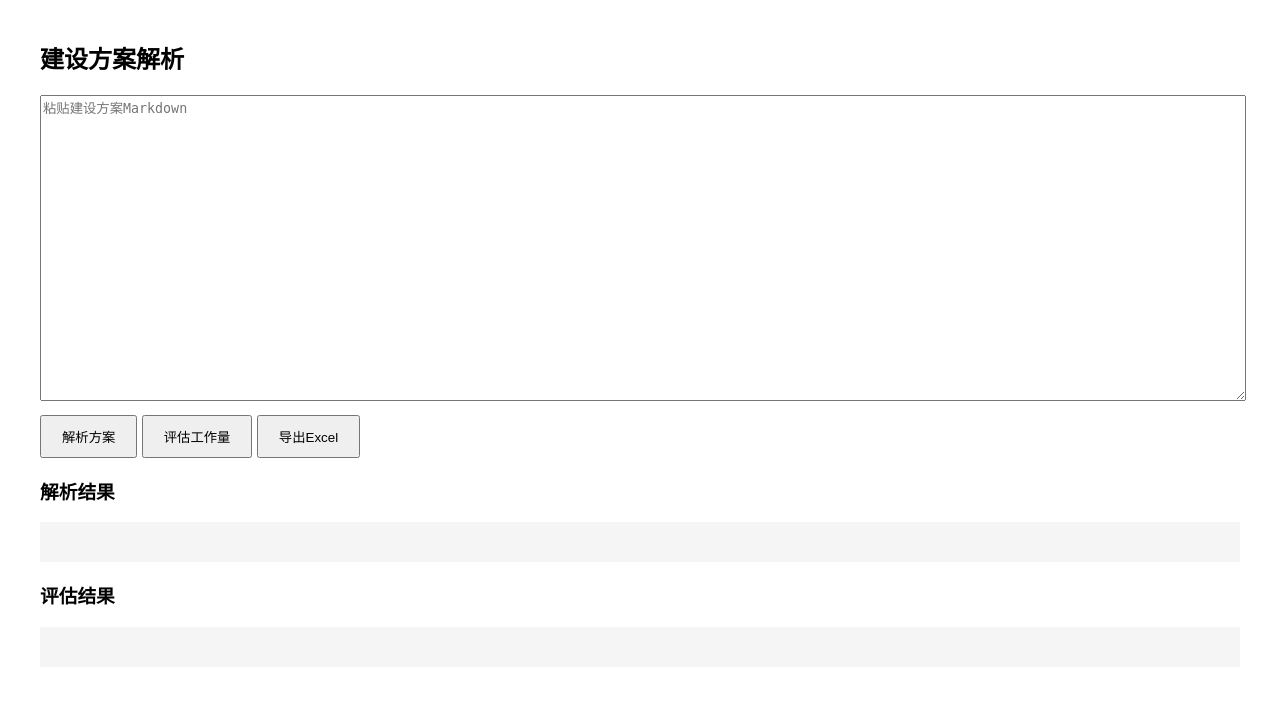
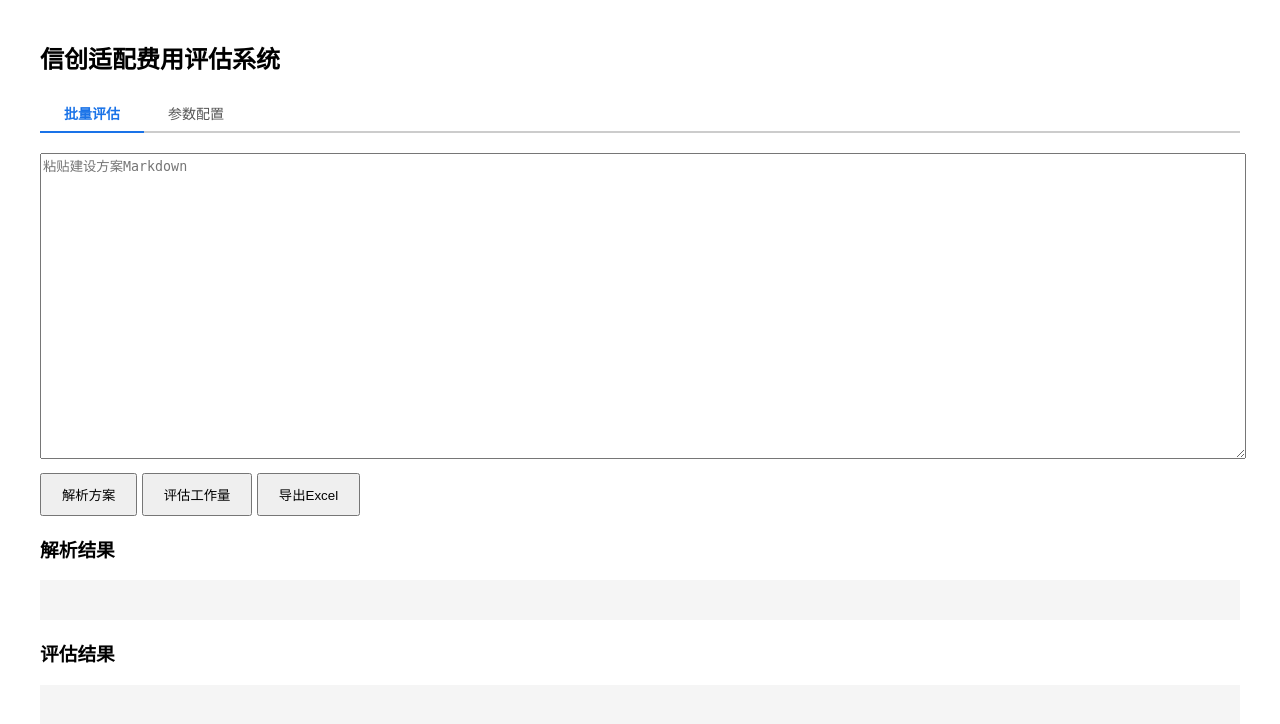
Before and after one commit to EienGS/evaluation-system, a Flask app: page / in a window 1280 px wide. Shown: the top 724 px of the page. Run offline with Flask 3, Linux system fonts and the light colour scheme.

Commit message:
refactor: update config UI and route to match 'config_params.json'
Align UI with 8 fields, update route to '/config', add 'switchTab', 'loadConfig', 'saveConfig' functions.

```diff
--- a/app.py
+++ b/app.py
@@ -42,7 +42,7 @@ def evaluate():
 
     return jsonify(result)
 
-@app.route("/api/config", methods=["GET"])
+@app.route("/config", methods=["GET"])
 def get_config():
     try:
         with open(CONFIG_PATH, "r", encoding="utf-8") as f:
@@ -52,7 +52,7 @@ def get_config():
         return jsonify({"error": str(e)}), 500
 
 
-@app.route("/api/config", methods=["POST"])
+@app.route("/config", methods=["POST"])
 def save_config():
     try:
         new_config = request.json
--- a/static/app.js
+++ b/static/app.js
@@ -1,69 +1,108 @@
-function parsePlan(){
+function switchTab(name) {
+    document.querySelectorAll(".tab-panel").forEach(p => p.classList.remove("active"))
+    document.querySelectorAll(".tab-btn").forEach(b => b.classList.remove("active"))
+    document.getElementById("tab-" + name).classList.add("active")
+    event.target.classList.add("active")
 
+    if (name === "config") {
+        loadConfig()
+    }
+}
+
+function loadConfig() {
+    fetch("/config")
+        .then(r => r.json())
+        .then(data => {
+            document.getElementById("module_factor").value = data.module_factor
+            document.getElementById("interface_factor").value = data.interface_factor
+            document.getElementById("table_factor").value = data.table_factor
+            document.getElementById("data_factor").value = data.data_factor
+            document.getElementById("user_factor").value = data.user_factor
+            document.getElementById("price_per_day").value = data.price_per_day
+            document.getElementById("management_rate").value = data.management_rate
+            document.getElementById("risk_rate").value = data.risk_rate
+        })
+        .catch(err => {
+            document.getElementById("configErrMsg").innerText = "加载配置失败：" + err.message
+        })
+}
+
+function saveConfig() {
+    document.getElementById("configMsg").innerText = ""
+    document.getElementById("configErrMsg").innerText = ""
+
+    const config = {
+        module_factor: parseFloat(document.getElementById("module_factor").value),
+        interface_factor: parseFloat(document.getElementById("interface_factor").value),
+        table_factor: parseFloat(document.getElementById("table_factor").value),
+        data_factor: parseFloat(document.getElementById("data_factor").value),
+        user_factor: parseFloat(document.getElementById("user_factor").value),
+        price_per_day: parseFloat(document.getElementById("price_per_day").value),
+        management_rate: parseFloat(document.getElementById("management_rate").value),
+        risk_rate: parseFloat(document.getElementById("risk_rate").value)
+    }
+
+    fetch("/config", {
+        method: "POST",
+        headers: { "Content-Type": "application/json" },
+        body: JSON.stringify(config)
+    })
+        .then(r => r.json())
+        .then(data => {
+            if (data.success) {
+                document.getElementById("configMsg").innerText = "配置已保存"
+            } else {
+                document.getElementById("configErrMsg").innerText = "保存失败：" + data.error
+            }
+        })
+        .catch(err => {
+            document.getElementById("configErrMsg").innerText = "保存失败：" + err.message
+        })
+}
+
+function parsePlan() {
     const md = document.getElementById("mdInput").value
 
-    fetch("/parse",{
-        method:"POST",
-        headers:{
-            "Content-Type":"application/json"
-        },
-        body:JSON.stringify({
-            md:md
+    fetch("/parse", {
+        method: "POST",
+        headers: { "Content-Type": "application/json" },
+        body: JSON.stringify({ md: md })
     })
+        .then(r => r.json())
+        .then(data => {
+            document.getElementById("result").innerText = data.result
         })
-    .then(r=>r.json())
-    .then(data=>{
-
-        document.getElementById("result").innerText = data.result
-
-    })
-
 }
 
-function evaluate(){
-
+function evaluate() {
     const jsonText = document.getElementById("result").innerText
 
-    fetch("/evaluate",{
-        method:"POST",
-        headers:{
-            "Content-Type":"application/json"
-        },
+    fetch("/evaluate", {
+        method: "POST",
+        headers: { "Content-Type": "application/json" },
         body: jsonText
     })
-    .then(r=>r.json())
-    .then(data=>{
-        console.log(data)
-
-        document.getElementById("evaluation").innerText =
-            JSON.stringify(data,null,2)
+        .then(r => r.json())
+        .then(data => {
+            document.getElementById("evaluation").innerText = JSON.stringify(data, null, 2)
         })
-
 }
 
-function exportExcel(){
-
+function exportExcel() {
     const evalText = document.getElementById("evaluation").innerText
 
-    fetch("/export_excel",{
-        method:"POST",
-        headers:{
-            "Content-Type":"application/json"
-        },
-        body:evalText
+    fetch("/export_excel", {
+        method: "POST",
+        headers: { "Content-Type": "application/json" },
+        body: evalText
     })
         .then(res => res.blob())
         .then(blob => {
-
             const url = window.URL.createObjectURL(blob)
-
             const a = document.createElement("a")
             a.href = url
             a.download = "workload_evaluation.xlsx"
             a.click()
-
             window.URL.revokeObjectURL(url)
-
         })
-
 }
--- a/templates/index.html
+++ b/templates/index.html
@@ -6,24 +6,103 @@
 
 <style>
 
-body{
+body {
     font-family: Arial;
-    margin:40px;
+    margin: 40px;
 }
 
-textarea{
-    width:100%;
-    height:300px;
+textarea {
+    width: 100%;
+    height: 300px;
 }
 
-button{
-    padding:10px 20px;
-    margin-top:10px;
+button {
+    padding: 10px 20px;
+    margin-top: 10px;
 }
 
-pre{
-    background:#f5f5f5;
-    padding:20px;
+pre {
+    background: #f5f5f5;
+    padding: 20px;
+}
+
+.tabs {
+    display: flex;
+    gap: 0;
+    margin-bottom: 20px;
+    border-bottom: 2px solid #ccc;
+}
+
+.tab-btn {
+    padding: 8px 24px;
+    border: none;
+    background: none;
+    cursor: pointer;
+    font-size: 14px;
+    color: #555;
+    margin-top: 0;
+}
+
+.tab-btn.active {
+    border-bottom: 2px solid #1a73e8;
+    color: #1a73e8;
+    margin-bottom: -2px;
+    font-weight: bold;
+}
+
+.tab-panel {
+    display: none;
+}
+
+.tab-panel.active {
+    display: block;
+}
+
+.config-section h4 {
+    margin-bottom: 8px;
+    border-left: 4px solid #1a73e8;
+    padding-left: 8px;
+}
+
+.config-grid {
+    display: grid;
+    grid-template-columns: 1fr 1fr;
+    gap: 16px;
+    margin-bottom: 24px;
+}
+
+.config-item label {
+    display: block;
+    font-size: 13px;
+    font-weight: bold;
+    margin-bottom: 2px;
+}
+
+.config-item span {
+    display: block;
+    font-size: 12px;
+    color: #888;
+    margin-bottom: 4px;
+}
+
+.config-item input {
+    width: 100%;
+    padding: 6px 8px;
+    box-sizing: border-box;
+    border: 1px solid #ccc;
+    border-radius: 4px;
+}
+
+#configMsg {
+    margin-top: 10px;
+    color: green;
+    font-size: 13px;
+}
+
+#configErrMsg {
+    margin-top: 10px;
+    color: red;
+    font-size: 13px;
 }
 
 </style>
@@ -32,25 +111,102 @@ pre{
 
 <body>
 
-<h2>建设方案解析</h2>
+<h2>信创适配费用评估系统</h2>
 
-<textarea id="mdInput" placeholder="粘贴建设方案Markdown"></textarea>
+<div class="tabs">
+    <button class="tab-btn active" onclick="switchTab('evaluate')">批量评估</button>
+    <button class="tab-btn" onclick="switchTab('config')">参数配置</button>
+</div>
 
-<br>
+<!-- 批量评估 -->
+<div id="tab-evaluate" class="tab-panel active">
 
-<button onclick="parsePlan()">解析方案</button>
+    <textarea id="mdInput" placeholder="粘贴建设方案Markdown"></textarea>
 
-<button onclick="evaluate()">评估工作量</button>
+    <br>
 
-<button onclick="exportExcel()">导出Excel</button>
+    <button onclick="parsePlan()">解析方案</button>
+    <button onclick="evaluate()">评估工作量</button>
+    <button onclick="exportExcel()">导出Excel</button>
 
-<h3>解析结果</h3>
+    <h3>解析结果</h3>
+    <pre id="result"></pre>
 
-<pre id="result"></pre>
+    <h3>评估结果</h3>
+    <pre id="evaluation"></pre>
 
-<h3>评估结果</h3>
+</div>
 
-<pre id="evaluation"></pre>
+<!-- 参数配置 -->
+<div id="tab-config" class="tab-panel">
+
+    <div class="config-section">
+        <h4>工作量系数（单位：人天）</h4>
+        <div class="config-grid">
+
+            <div class="config-item">
+                <label>模块系数</label>
+                <span>每个功能模块对应的人天数</span>
+                <input type="number" id="module_factor" step="0.1">
+            </div>
+
+            <div class="config-item">
+                <label>接口系数</label>
+                <span>每个接口对应的人天数</span>
+                <input type="number" id="interface_factor" step="0.1">
+            </div>
+
+            <div class="config-item">
+                <label>数据表系数</label>
+                <span>每张数据库表对应的人天数</span>
+                <input type="number" id="table_factor" step="0.01">
+            </div>
+
+            <div class="config-item">
+                <label>数据量系数</label>
+                <span>每 GB 数据对应的人天数</span>
+                <input type="number" id="data_factor" step="0.001">
+            </div>
+
+            <div class="config-item">
+                <label>用户数系数</label>
+                <span>每个并发用户对应的人天数</span>
+                <input type="number" id="user_factor" step="0.001">
+            </div>
+
+        </div>
+    </div>
+
+    <div class="config-section">
+        <h4>费用参数</h4>
+        <div class="config-grid">
+
+            <div class="config-item">
+                <label>人天单价（元）</label>
+                <span>每人天的开发费用（元）</span>
+                <input type="number" id="price_per_day" step="100">
+            </div>
+
+            <div class="config-item">
+                <label>管理费率</label>
+                <span>管理费占开发费用的比例（如 0.1 = 10%）</span>
+                <input type="number" id="management_rate" step="0.01">
+            </div>
+
+            <div class="config-item">
+                <label>风险费率</label>
+                <span>风险不可预见费比例（如 0.15 = 15%）</span>
+                <input type="number" id="risk_rate" step="0.01">
+            </div>
+
+        </div>
+    </div>
+
+    <button onclick="saveConfig()">保存配置</button>
+    <span id="configMsg"></span>
+    <span id="configErrMsg"></span>
+
+</div>
 
 <script src="/static/app.js"></script>
 
```
Lines whose indentation alone changed are shown as unchanged.
